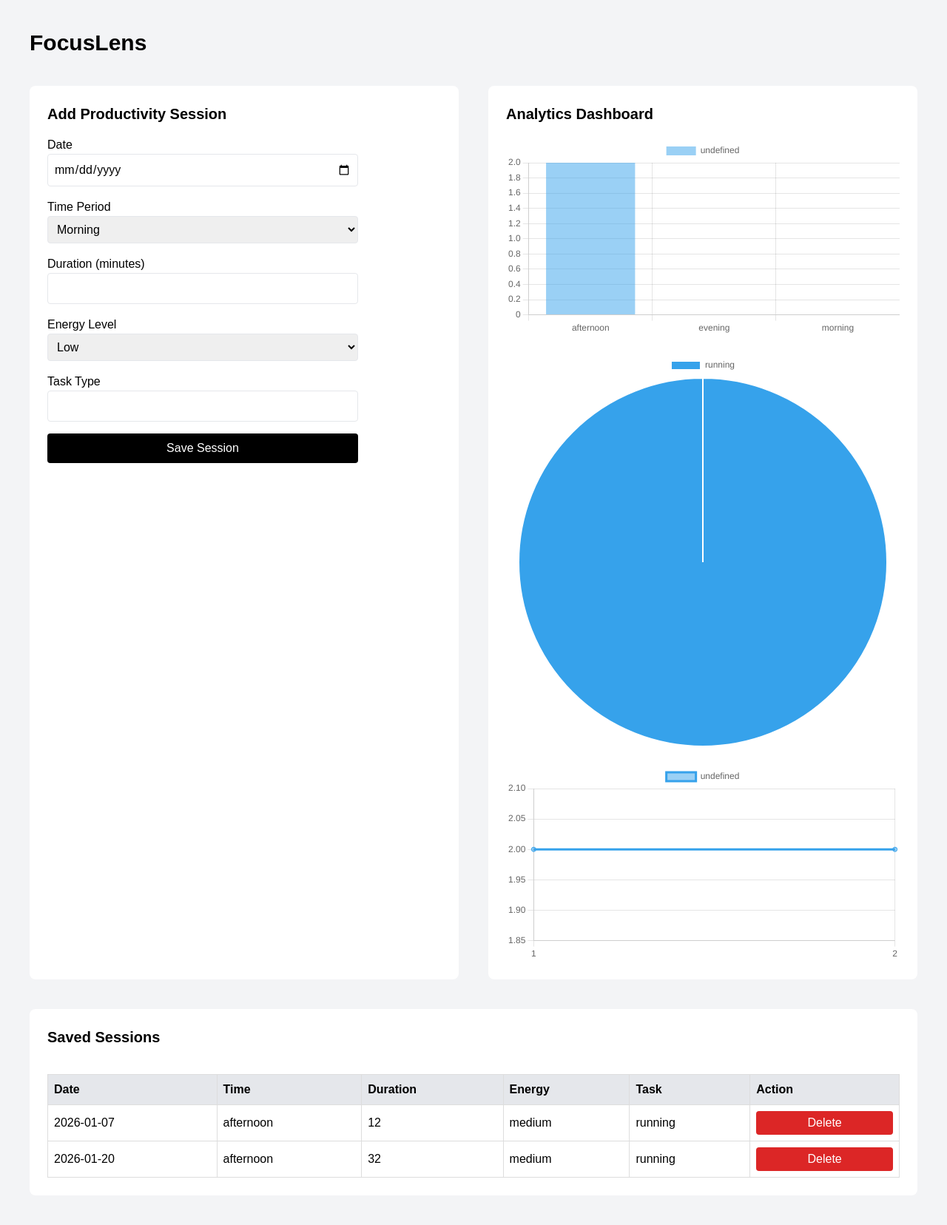
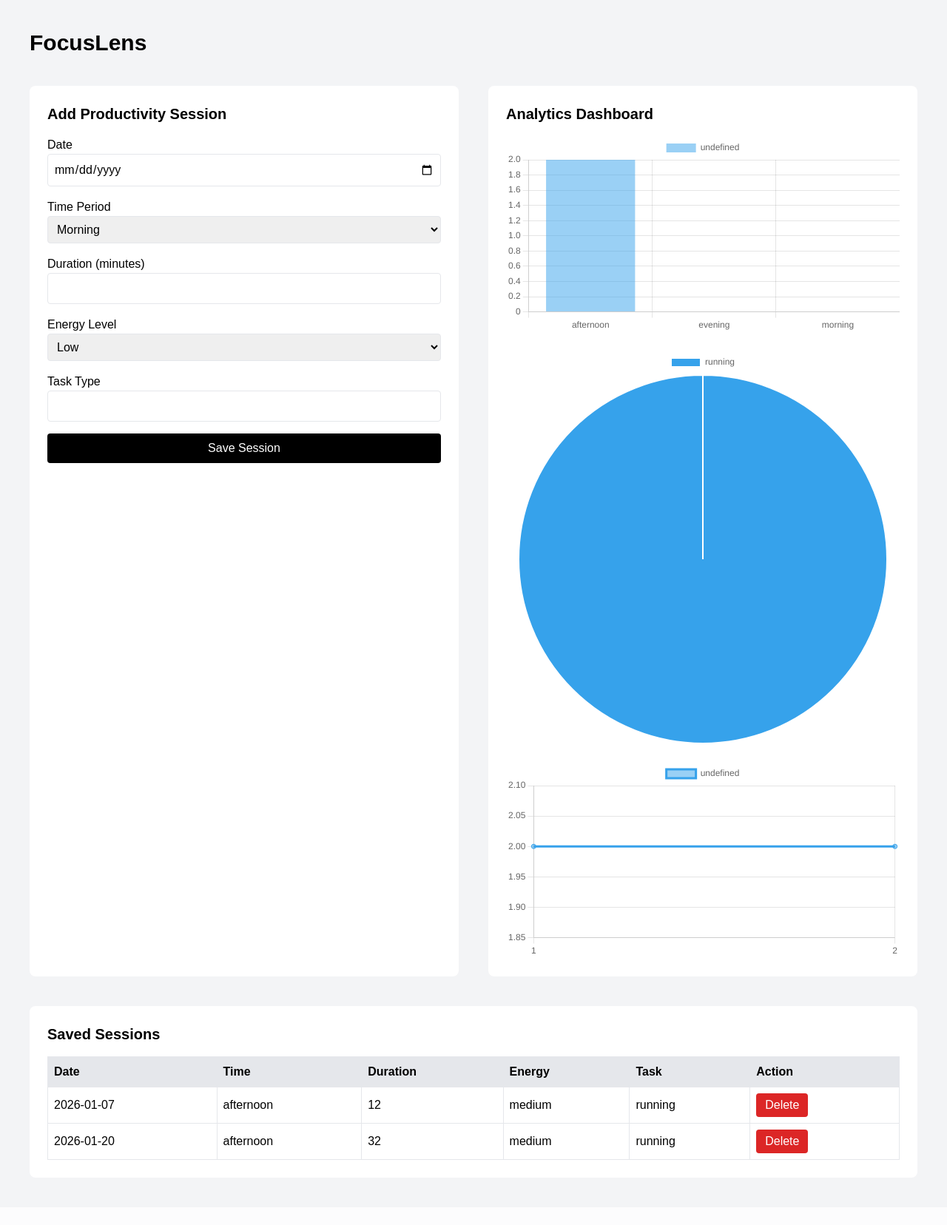
Before and after one commit to baqar08/FocusLens, a Flask app: page / in a window 1280 px wide. Shown: the whole page at 74% size. After the commit the page ends 1568 px from the top, so only its background shows below. Run offline with Flask 3, Linux system fonts and the light colour scheme; data comes from the database, SQL or seed files in the repository; some libraries are stand-ins or nearby versions.

Commit message:
Clean up CSS and resolve styling conflicts Simplified custom CSS to avoid conflicts with Tailwind utilities and ensured consistent styling

```diff
--- a/static/css/styles.css
+++ b/static/css/styles.css
@@ -1,64 +1,12 @@
 body {
     font-family: Arial, sans-serif;
-    margin: 40px;
-    background-color: #f4f6f8;
-}
-
-h1 {
-    margin-bottom: 30px;
-}
-
-.section {
-    background-color: #ffffff;
-    padding: 24px;
-    border-radius: 8px;
-    margin-bottom: 40px;
-}
-
-form {
-    max-width: 420px;
-}
-
-label {
-    display: block;
-    margin-top: 14px;
-}
-
-input,
-select,
-button {
-    width: 100%;
-    padding: 8px;
-    margin-top: 6px;
-}
-
-button {
-    margin-top: 18px;
-    background-color: #222222;
-    color: white;
-    border: none;
-    cursor: pointer;
-}
-
-canvas {
-    margin-top: 20px;
-    max-width: 600px;
 }
 
 table {
-    width: 100%;
     border-collapse: collapse;
-    margin-top: 20px;
 }
 
 th,
 td {
-    padding: 12px;
-    border: 1px solid #dddddd;
     text-align: left;
 }
-
-ul {
-    margin-top: 10px;
-    padding-left: 20px;
-}
```
Also changed, not shown: templates/index.html (line endings or trailing spaces).
